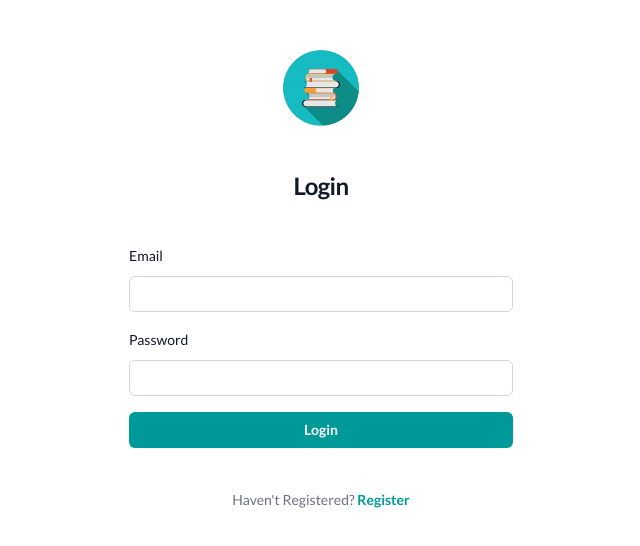
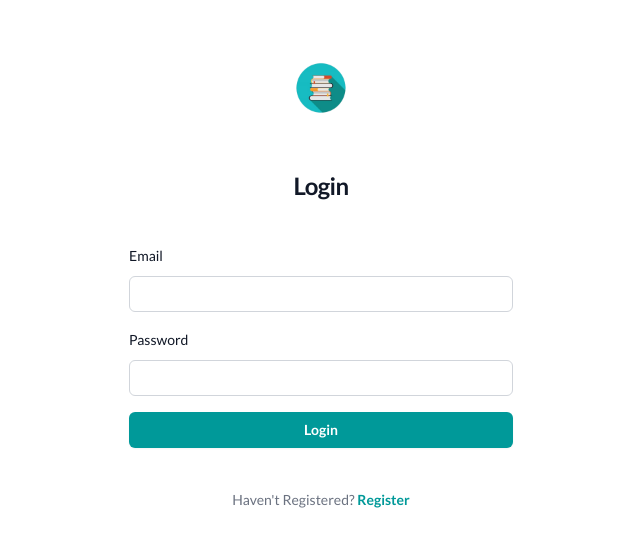
Before and after one commit to gopalpatil0318/E-Commerse-Book-Selling, a Next.js app: page /login in a window 1280 px wide. Shown: the top 546 px of the page, without its empty margins (319-959 px from the left). Built offline with nearby package versions, Linux system fonts and the light colour scheme.

Commit message:
image issue solved

```diff
--- a/app/home/page.tsx
+++ b/app/home/page.tsx
@@ -2,10 +2,10 @@
 
 import { useState, useEffect } from "react";
 import Link from "next/link";
+import Image from "next/image";
 import BottomNavigation from "../../components/BottomNavigation";
 import { FaUserCircle } from "react-icons/fa";
 
-// TypeScript types
 interface Book {
   _id: string;
   bookTitle: string;
@@ -64,7 +64,6 @@ export default function Home() {
 
   return (
     <>
-      {/* Header */}
       <div className="bg-[#009999] p-3 flex justify-between">
         <h4 className="text-xl/9 font-bold pl-2 text-white">BookSwap</h4>
         <Link href="/profile">
@@ -72,16 +71,18 @@ export default function Home() {
         </Link>
       </div>
 
-      {/* Carousel */}
       <div className="duration-700 ease-in-out w-full p-4" data-carousel-item>
-        <img
-          src="https://wallpapercave.com/wp/wp2036967.jpg"
-          className="w-full block rounded-2xl h-40"
-          alt="..."
-        />
+        <div className="relative w-full h-40">
+          <Image
+            src="https://wallpapercave.com/wp/wp2036967.jpg"
+            alt="Banner"
+            fill
+            className="rounded-2xl object-cover"
+            sizes="(max-width: 768px) 100vw, (max-width: 1200px) 50vw, 33vw"
+          />
+        </div>
       </div>
 
-      {/* Categories */}
       <div className="p-4 py-0">
         <div className="w-full overflow-x-auto hide-scrollbar">
           <div className="inline-flex rounded-md shadow-sm gap-2 w-max">
@@ -91,7 +92,15 @@ export default function Home() {
                 className={`cursor-pointer rounded-2xl pr-4 p-2 flex gap-2 ${selectedCategory === category.id ? 'bg-[#009999] text-white' : 'bg-[#00999920]'}`}
                 onClick={() => setSelectedCategory(category.id)}
               >
-                <img src="./non-fiction.png" className="w-[40px] h-auto" alt="" />
+                <div className="relative w-[40px] h-[40px]">
+                  <Image
+                    src="/non-fiction.png"
+                    alt={category.name}
+                    fill
+                    className="object-contain"
+                    sizes="40px"
+                  />
+                </div>
                 {category.name}
               </div>
             ))}
@@ -105,7 +114,6 @@ export default function Home() {
         </div>
       </div>
 
-      {/* Books */}
       <div className="p-4">
         {isLoading ? (
           <div className="text-center">Loading...</div>
@@ -116,11 +124,15 @@ export default function Home() {
             {books.map((book) => (
               <Link key={book._id} href={`/book-details?id=${book._id}`}>
                 <div className="max-w-sm bg-white border border-gray-200 rounded-lg shadow dark:bg-gray-800 dark:border-gray-700">
-                  <img
-                    className="rounded-t-lg h-40 w-full object-cover"
-                    src={book.imageUrl}
-                    alt={book.bookTitle}
-                  />
+                  <div className="relative h-40 w-full">
+                    <Image
+                      className="rounded-t-lg object-cover"
+                      src={book.imageUrl}
+                      alt={book.bookTitle}
+                      fill
+                      sizes="(max-width: 768px) 100vw, (max-width: 1200px) 50vw, 33vw"
+                    />
+                  </div>
                   <div className="p-2">
                     <h5 className="mb-2 text-md font-bold tracking-tight text-gray-900 dark:text-white">
                       {book.bookTitle}
@@ -136,7 +148,6 @@ export default function Home() {
         )}
       </div>
 
-      {/* Bottom Navigation */}
       <BottomNavigation />
     </>
   );
--- a/app/login/page.tsx
+++ b/app/login/page.tsx
@@ -3,7 +3,8 @@
 import { useState } from "react";
 import { signIn } from "next-auth/react";
 import Link from "next/link";
-import { useRouter } from "next/navigation"; // Import useRouter
+import Image from "next/image";
+import { useRouter } from "next/navigation";
 
 interface LoginFormData {
   email: string;
@@ -52,11 +53,15 @@ export default function Login() {
     <>
       <div className="flex min-h-full flex-1 flex-col justify-center px-6 py-12 lg:px-8">
         <div className="sm:mx-auto sm:w-full sm:max-w-sm">
-          <img
-            alt="Your Company"
-            src="./non-fiction.png"
-            className="mx-auto h-20 w-auto"
-          />
+        <div className="relative h-20 w-20 mx-auto">
+            <Image
+              src="/non-fiction.png"
+              alt="Your Company"
+              fill
+              className="object-contain"
+              sizes="80px"
+            />
+          </div>
           <h2 className="mt-10 text-center text-2xl/9 font-bold tracking-tight text-gray-900">
             Login
           </h2>
--- a/app/my-order/page.tsx
+++ b/app/my-order/page.tsx
@@ -1,6 +1,7 @@
 'use client'
 
 import { useState, useEffect } from 'react';
+import Image from 'next/image';
 import { Loader2, Package, MapPin, Phone, DollarSign, Calendar, Truck } from 'lucide-react';
 import BottomNavigation from "@/components/BottomNavigation";
 
@@ -125,11 +126,15 @@ export default function MyOrder() {
                   <div className="space-y-4">
                     {order.items.map((item) => (
                       <div key={item._id} className="flex items-start space-x-4 p-2 bg-gray-50 rounded-md">
-                        <img
-                          src={item.book.imageUrl}
-                          alt={item.book.bookTitle}
-                          className="w-16 h-20 object-cover rounded-md"
-                        />
+                        <div className="relative w-16 h-20">
+                          <Image
+                            src={item.book.imageUrl}
+                            alt={item.book.bookTitle}
+                            fill
+                            className="object-cover rounded-md"
+                            sizes="64px"
+                          />
+                        </div>
                         <div className="flex-1">
                           <h4 className="font-semibold text-gray-800">{item.book.bookTitle}</h4>
                           <p className="text-sm text-gray-600">Quantity: {item.quantity}</p>
--- a/app/page.tsx
+++ b/app/page.tsx
@@ -1,7 +1,7 @@
 "use client";
 
 import { useEffect } from "react";
-// import { useRouter } from "next/router";
+import Image from "next/image";
 
 export default function Home() {
 
@@ -15,11 +15,19 @@ export default function Home() {
 
 
   return (
-   <>
-   <div className="bg-[#009999] h-[100vh] w-[100%] pt-[200px] text-center">
-    <img src="./non-fiction.png" alt="" className="w-[350px] mx-auto transition-transform transform -translate-y-20 opacity-0 animate-slide-down"/>
-    <h3 className="mt-4 text-center text-white font-bold text-[30px] transition-transform transform translate-y-20 opacity-0 animate-slide-down">BookSwap</h3>
-    </div>
+    <>
+      <div className="bg-[#009999] h-[100vh] w-[100%] pt-[200px] text-center">
+        <div className="relative w-[350px] h-[350px] mx-auto transition-transform transform -translate-y-20 opacity-0 animate-slide-down">
+          <Image
+            src="/non-fiction.png"
+            alt="BookSwap Logo"
+            fill
+            className="object-contain"
+            sizes="350px"
+          />
+        </div>
+        <h3 className="mt-4 text-center text-white font-bold text-[30px] transition-transform transform translate-y-20 opacity-0 animate-slide-down">BookSwap</h3>
+      </div>
     </>
   );
 }
--- a/app/signup/page.tsx
+++ b/app/signup/page.tsx
@@ -1,8 +1,9 @@
-"use client"
+"use client";
 
-import { useState } from 'react';
+import { useState } from "react";
+import Link from "next/link";
+import Image from "next/image";
 import { useRouter } from "next/navigation";
-import Link from 'next/link';
 
 interface FormData {
   name: string;
@@ -53,11 +54,15 @@ export default function Signup() {
     <>
       <div className="flex min-h-full flex-1 flex-col justify-center px-6 py-12 lg:px-8">
         <div className="sm:mx-auto sm:w-full sm:max-w-sm">
-          <img
-            alt="Your Company"
-            src="./non-fiction.png"
-            className="mx-auto h-20 w-auto"
-          />
+        <div className="relative h-20 w-20 mx-auto">
+            <Image
+              src="/non-fiction.png"
+              alt="Your Company"
+              fill
+              className="object-contain"
+              sizes="80px"
+            />
+          </div>
           <h2 className="mt-10 text-center text-2xl/9 font-bold tracking-tight text-gray-900">
             Register
           </h2>
```
